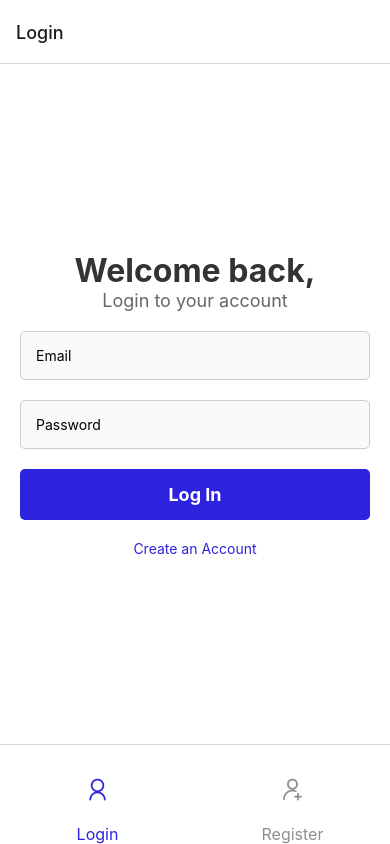
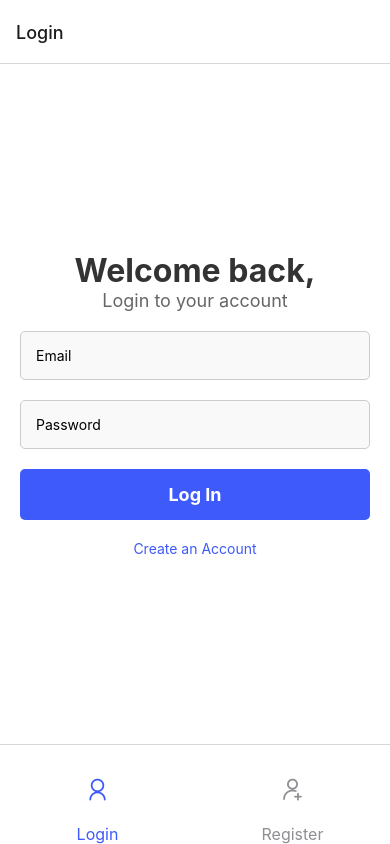
Before and after one commit to Tabares7/SysRef, a React Native app: screen /Dashboard in a window 390 px wide. Built offline with nearby package versions, Linux system fonts and the light colour scheme; what @tamagui/core, tamagui would draw is missing.

Commit message:
Update button background color to #3E5AFA in multiple screens

```diff
--- a/src/components/AppNavigator.js
+++ b/src/components/AppNavigator.js
@@ -27,7 +27,7 @@ function TabNavigator() {
       screenOptions={({ route }) => ({
         tabBarIcon: ({ focused, color, size }) => {
           let iconName;
-          let iconColor = focused ? "#2d22de" : "#8e8e93";
+          let iconColor = focused ? "#3E5AFA" : "#8e8e93";
           let iconPadding = focused ? 10 : 5;
 
           if (route.name === "Dashboard") {
@@ -53,7 +53,7 @@ function TabNavigator() {
             />
           );
         },
-        tabBarActiveTintColor: "#2d22de",
+        tabBarActiveTintColor: "#3E5AFA",
         tabBarInactiveTintColor: "#8e8e93",
         tabBarStyle: {
           height: 100,
--- a/src/components/PacienteItem.js
+++ b/src/components/PacienteItem.js
@@ -21,7 +21,7 @@ const InfoText = styled(Text, {
 
 const LabelText = styled(Text, {
   fontWeight: "bold",
-  color: "#2d22de",
+  color: "#3E5AFA",
   fontSize: 16,
 });
 
@@ -59,7 +59,7 @@ const styles = StyleSheet.create({
   name: {
     fontSize: 30,
     fontWeight: "bold",
-    color: "#2d22de",
+    color: "#3E5AFA",
   },
 });
 
--- /dev/null
+++ b/src/hooks/useClinic.js
@@ -0,0 +1,32 @@
+import { useCallback } from "react";
+import { API_URL } from "@env";
+import { useAuth } from "../context/AuthContext";
+
+function useClinic() {
+  const { token, clinicId } = useAuth();
+
+  const getClinicById = useCallback(async () => {
+    try {
+      const response = await fetch(`${API_URL}clinics/${clinicId}`, {
+        method: "GET",
+        headers: {
+          Authorization: `Bearer ${token}`,
+        },
+      });
+      const data = await response.json();
+
+      if (!response.ok) {
+        throw new Error(data.message || "Unable to fetch clinic");
+      }
+      return data;
+    } catch (error) {
+      console.error("Error fetching clinic:", error);
+      throw error;
+    }
+  }, []);
+
+  return {
+    getClinicById,
+  };
+}
+export default useClinic;
--- a/src/screens/AddReferredScreen.js
+++ b/src/screens/AddReferredScreen.js
@@ -144,7 +144,7 @@ const styles = StyleSheet.create({
     width: "100%",
     paddingVertical: 15,
     borderRadius: 5,
-    backgroundColor: "#2d22de",
+    backgroundColor: "#3E5AFA",
     alignItems: "center",
     marginTop: 20,
   },
--- a/src/screens/DashboardScreen.js
+++ b/src/screens/DashboardScreen.js
@@ -9,8 +9,10 @@ import {
 } from "react-native";
 import { SafeAreaView } from "react-native-safe-area-context";
 import useReferral from "../hooks/useReferral";
+import useClinic from "../hooks/useClinic";
 import AsyncStorage from "@react-native-async-storage/async-storage";
 import { useAuth } from "../context/AuthContext";
+import { RefreshControl } from "react-native";
 
 const DashboardScreen = ({ navigation }) => {
   const [loading, setLoading] = useState(true);
@@ -18,7 +20,9 @@ const DashboardScreen = ({ navigation }) => {
   const [error, setError] = useState(null);
   const [referrals, setReferrals] = useState(0);
   const [refreshing, setRefreshing] = useState(false);
+  const [clinicInfo, setClinicInfo] = useState({});
   const { removeAuthData, token } = useAuth();
+  const { getClinicById } = useClinic();
 
   const { getReferralsByClinicId } = useReferral();
 
@@ -38,6 +42,8 @@ const DashboardScreen = ({ navigation }) => {
 
   useEffect(() => {
     fetchReferrals();
+
+    getClinicInfo();
   }, []);
 
   const filterReferralsByMonth = (referrals) => {
@@ -54,6 +60,17 @@ const DashboardScreen = ({ navigation }) => {
     });
   };
 
+  const getClinicInfo = () => {
+    getClinicById()
+      .then((data) => {
+        console.log("Clinic data:", data.clinic);
+        setClinicInfo(data.clinic);
+      })
+      .catch((error) => {
+        console.error("Error fetching clinic:", error);
+      });
+  };
+
   const onRefresh = () => {
     setRefreshing(true);
     fetchReferrals();
@@ -61,18 +78,23 @@ const DashboardScreen = ({ navigation }) => {
 
   return (
     <SafeAreaView style={styles.container}>
-      <ScrollView contentContainerStyle={styles.scrollContainer}>
+      <ScrollView
+        contentContainerStyle={styles.scrollContainer}
+        refreshControl={
+          <RefreshControl refreshing={refreshing} onRefresh={onRefresh} />
+        }
+      >
         <View style={styles.header}>
           <Image
             source={require("../../assets/welcome.png")}
             style={styles.avatar}
           />
-          <Text style={styles.title}>Dashboard</Text>
+          <Text>Welcome</Text>
+          <Text style={styles.title}>{clinicInfo.name} </Text>
         </View>
 
         <View style={styles.summaryCard}>
           <Text style={styles.cardTitle}>5 Symptoms of Covid-19</Text>
-          <Text style={styles.cardLink}>Read More...</Text>
         </View>
 
         <View style={styles.chartContainer}>
@@ -91,10 +113,7 @@ const DashboardScreen = ({ navigation }) => {
         </View>
 
         <View style={styles.tabsContainer}>
-          <TouchableOpacity
-            onPress={() => removeAuthData()}
-            style={styles.tabButton}
-          >
+          <TouchableOpacity style={styles.tabButton}>
             <Text style={styles.tabText}>Active Cases</Text>
           </TouchableOpacity>
           <TouchableOpacity style={styles.tabButton}>
@@ -151,7 +170,7 @@ const styles = StyleSheet.create({
   summaryCard: {
     width: "100%",
     padding: 20,
-    backgroundColor: "#f9f9f9",
+    backgroundColor: "#FFFBF8",
     borderRadius: 10,
     marginBottom: 20,
     alignItems: "center",
@@ -163,7 +182,7 @@ const styles = StyleSheet.create({
   },
   cardLink: {
     fontSize: 14,
-    color: "#2d22de",
+    color: "#3E5AFA",
     marginTop: 10,
   },
   chartContainer: {
@@ -196,7 +215,7 @@ const styles = StyleSheet.create({
   },
   tabButton: {
     padding: 10,
-    backgroundColor: "#2d22de",
+    backgroundColor: "#3E5AFA",
     borderRadius: 5,
     alignItems: "center",
     flex: 1,
@@ -236,7 +255,7 @@ const styles = StyleSheet.create({
   },
   viewAllButton: {
     padding: 10,
-    backgroundColor: "#2d22de",
+    backgroundColor: "#3E5AFA",
     borderRadius: 5,
     alignItems: "center",
     width: "100%",
--- a/src/screens/LoginScreen.js
+++ b/src/screens/LoginScreen.js
@@ -116,7 +116,7 @@ const styles = StyleSheet.create({
     width: "100%",
     padding: 15,
     borderRadius: 5,
-    backgroundColor: "#2d22de",
+    backgroundColor: "#3E5AFA",
     alignItems: "center",
   },
   buttonText: {
@@ -126,7 +126,7 @@ const styles = StyleSheet.create({
   },
   registerText: {
     marginTop: 20,
-    color: "#2d22de",
+    color: "#3E5AFA",
   },
   error: {
     color: "red",
--- a/src/screens/PatientScreen.js
+++ b/src/screens/PatientScreen.js
@@ -173,13 +173,13 @@ const styles = StyleSheet.create({
   subtitle: {
     fontSize: 16,
     marginBottom: 10,
-    color: "#2d22de",
+    color: "#3E5AFA",
   },
   name: {
     fontSize: 30,
     fontStyle: "uppercase",
     fontWeight: "bold",
-    color: "#2d22de",
+    color: "#3E5AFA",
   },
   email: {
     fontSize: 18,
@@ -202,7 +202,7 @@ const styles = StyleSheet.create({
     marginBottom: 20,
   },
   button: {
-    backgroundColor: "#2d22de",
+    backgroundColor: "#3E5AFA",
     paddingVertical: 10,
     paddingHorizontal: 20,
     borderRadius: 5,
@@ -242,7 +242,7 @@ const styles = StyleSheet.create({
     fontSize: 18,
     marginBottom: 0,
     fontWeight: "bold",
-    color: "#2d22de",
+    color: "#3E5AFA",
   },
   referredCard: {
     backgroundColor: "#f9f9f9",
--- a/src/screens/PatientsScreen.js
+++ b/src/screens/PatientsScreen.js
@@ -122,7 +122,7 @@ const styles = StyleSheet.create({
     padding: 10,
   },
   button: {
-    backgroundColor: "#2d22de",
+    backgroundColor: "#3E5AFA",
     paddingVertical: 10,
     paddingHorizontal: 20,
     borderRadius: 5,
--- a/src/screens/RegisterScreen.js
+++ b/src/screens/RegisterScreen.js
@@ -107,7 +107,7 @@ const styles = StyleSheet.create({
     width: "100%",
     padding: 15,
     borderRadius: 5,
-    backgroundColor: "#2d22de",
+    backgroundColor: "#3E5AFA",
     alignItems: "center",
   },
   buttonText: {
@@ -117,7 +117,7 @@ const styles = StyleSheet.create({
   },
   loginText: {
     marginTop: 20,
-    color: "#2d22de",
+    color: "#3E5AFA",
   },
 });
 
```
